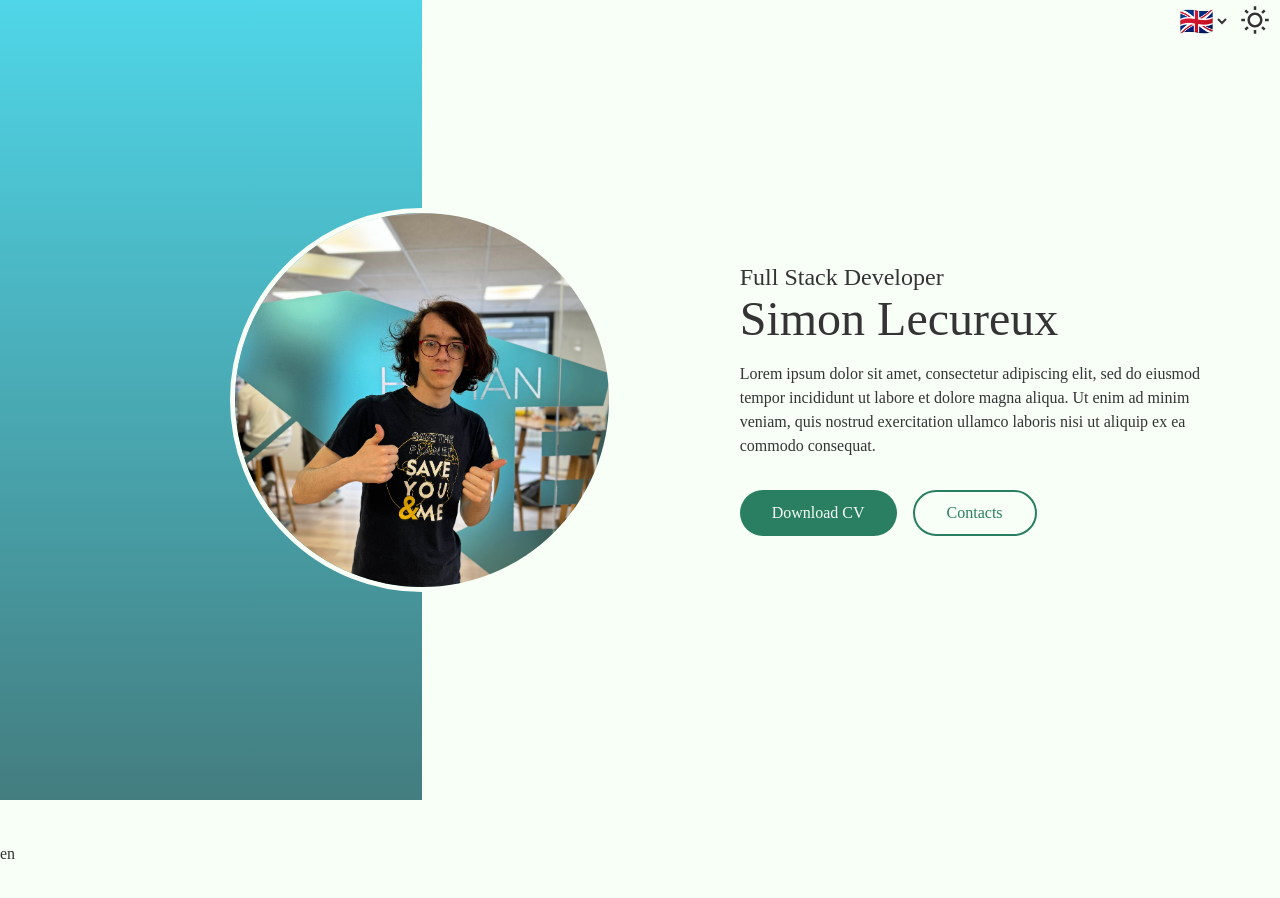
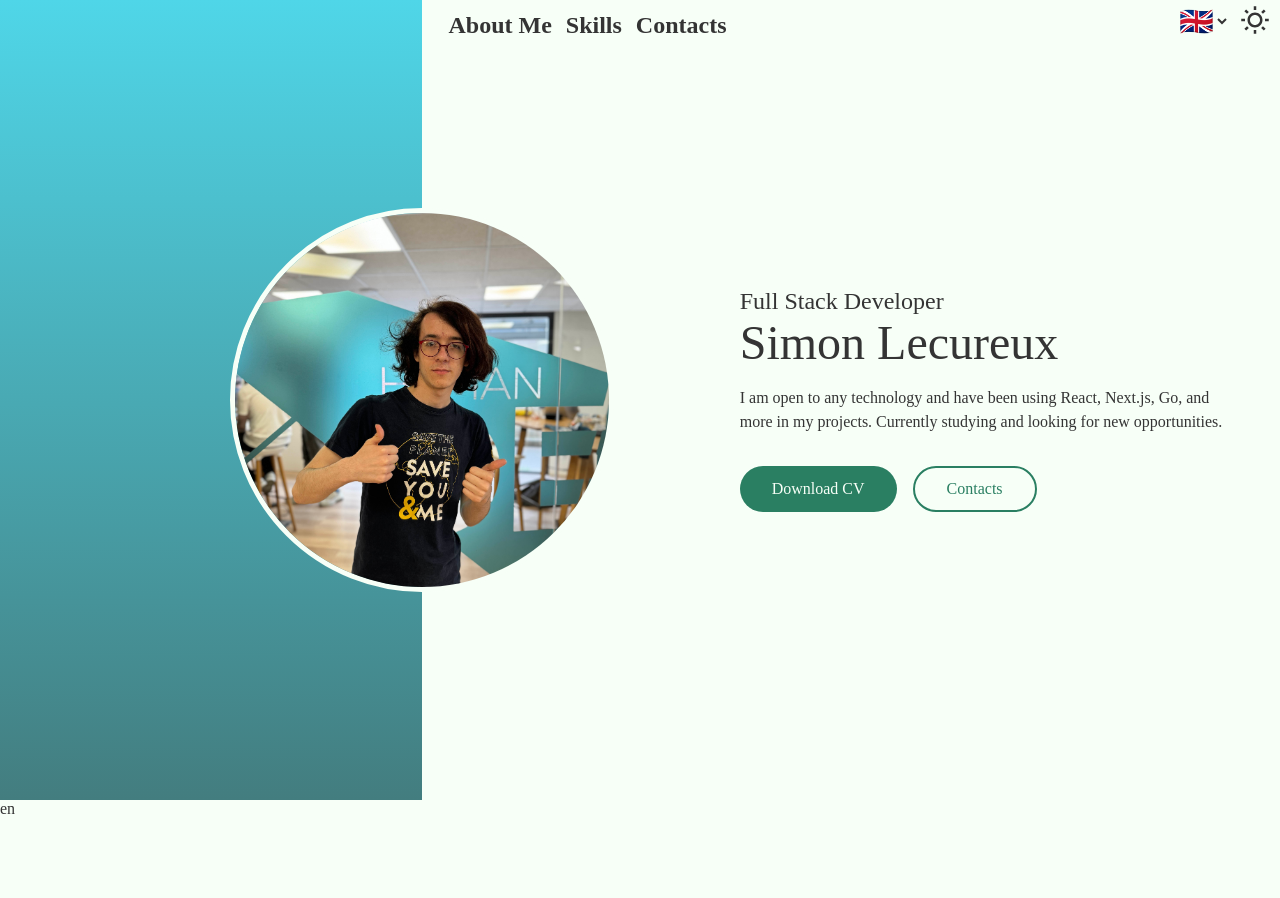
Before and after one commit to SLecureu/SLecureu.github.io, a React (Vite) app: page / in a window 1280 px wide. Shown: the top 898 px of the page. Built offline with nearby package versions, Linux system fonts and the light colour scheme.

Commit message:
style(page1)

```diff
--- a/src/app.scss
+++ b/src/app.scss
@@ -14,8 +14,5 @@
 html {
     transition: background-color 0.3s;
     background-color: var(--first-color);
+    scroll-behavior: smooth;
 }
-
-.gap {
-    margin-bottom: 45px;
-}
--- a/src/components/header.jsx
+++ b/src/components/header.jsx
@@ -46,6 +46,23 @@ const Header = () => {
                         <option value="fr">🇫🇷</option>
                     </select>
                 </div>
+                <nav>
+                    <ul>
+                        <li>
+                            <a href="#about-me">
+                                {language == "fr" ? `A Propos` : `About Me`}
+                            </a>
+                        </li>
+                        <li>
+                            <a href="#skills">
+                                {language == "fr" ? `Compétences` : `Skills`}
+                            </a>
+                        </li>
+                        <li>
+                            <a href="#contact">Contacts</a>
+                        </li>
+                    </ul>
+                </nav>
             </header>
         </>
     );
--- a/src/components/header.scss
+++ b/src/components/header.scss
@@ -5,7 +5,7 @@ header {
 
     position: fixed;
     z-index: 2;
-    margin-top: 5px;
+    padding-top: 5px;
 
     button,
     div {
@@ -14,6 +14,26 @@ header {
 
         border: none;
         background: transparent;
+    }
+
+    nav {
+        display: flex;
+        justify-content: center;
+    }
+
+    ul {
+        list-style: none;
+        display: flex;
+    }
+
+    li {
+        padding: 7px;
+    }
+
+    a {
+        text-decoration: none;
+        font-weight: bold;
+        font-size: 1.5rem;
     }
 
     svg {
@@ -28,4 +48,20 @@ header {
         outline: none;
         background-color: transparent;
     }
+
+    @media screen and (max-width: module.$tablet-width) {
+        a {
+            font-size: 1rem;
+        }
+
+        select,
+        option {
+            font-size: 18px;
+        }
+
+        svg {
+            width: 20px;
+            height: 20px;
+        }
+    }
 }
--- a/src/pages/page1.jsx
+++ b/src/pages/page1.jsx
@@ -7,9 +7,9 @@ const Page1 = () => {
     const { language } = useContext(LanguageContext);
 
     return (
-        <main className="page1 gap">
-            <div className="page1__left border_gap">
-                <div className="page1__left__round-shape border_gap">
+        <main className="page1" id="about-me">
+            <div className="page1__left">
+                <div className="page1__left__round-shape">
                     <img src={pfp} alt="Simon Lecureux" />
                 </div>
             </div>
@@ -23,11 +23,13 @@ const Page1 = () => {
                     </h2>
                     <h1>Simon Lecureux</h1>
                     <p>
-                        Lorem ipsum dolor sit amet, consectetur adipiscing elit,
-                        sed do eiusmod tempor incididunt ut labore et dolore
-                        magna aliqua. Ut enim ad minim veniam, quis nostrud
-                        exercitation ullamco laboris nisi ut aliquip ex ea
-                        commodo consequat.
+                        {language == "fr"
+                            ? `Je suis ouvert à toute technologie et j'ai déjà
+                            utilisé React, Next.js, Go et d'autres encore dans mes projets.
+                            Actuellement, j'étudie et je cherche de nouvelles opportunités.`
+                            : `I am open to any technology and have been using
+                        React, Next.js, Go, and more in my projects. Currently
+                        studying and looking for new opportunities.`}
                     </p>
                     <div className="buttons">
                         <button className="btn btn--download">
--- a/src/pages/page1.scss
+++ b/src/pages/page1.scss
@@ -1,6 +1,7 @@
 @use "../module";
 
 .page1 {
+    min-height: 100vh;
     display: flex;
     align-items: center;
     justify-content: space-between;
--- a/src/pages/page2.jsx
+++ b/src/pages/page2.jsx
@@ -6,7 +6,11 @@ import "./page2.scss";
 const Page2 = () => {
     const { language } = useContext(LanguageContext);
 
-    return <main className="page2">{language}</main>;
+    return (
+        <main className="page2" id="skills">
+            {language}
+        </main>
+    );
 };
 
 export default Page2;
```
